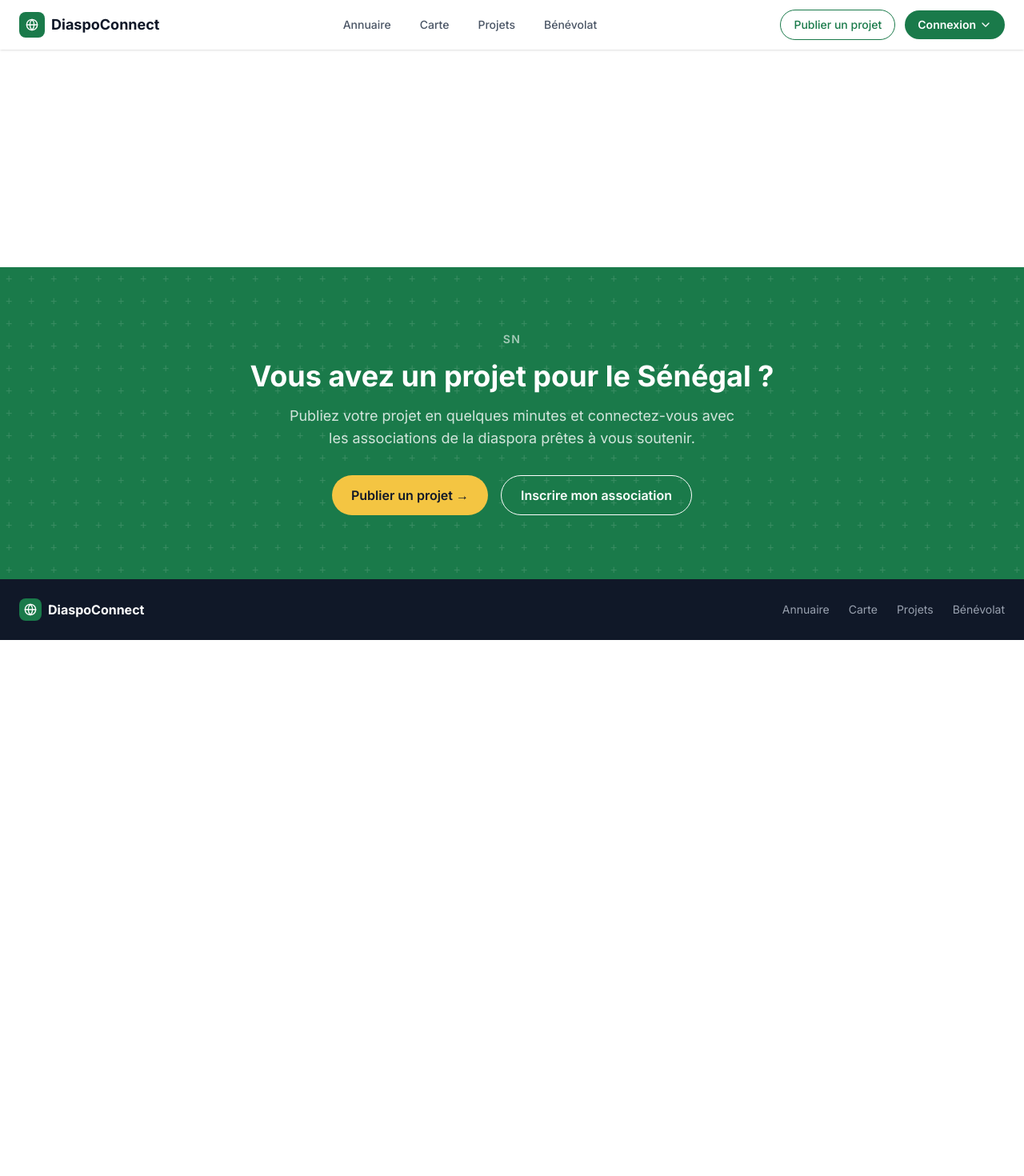
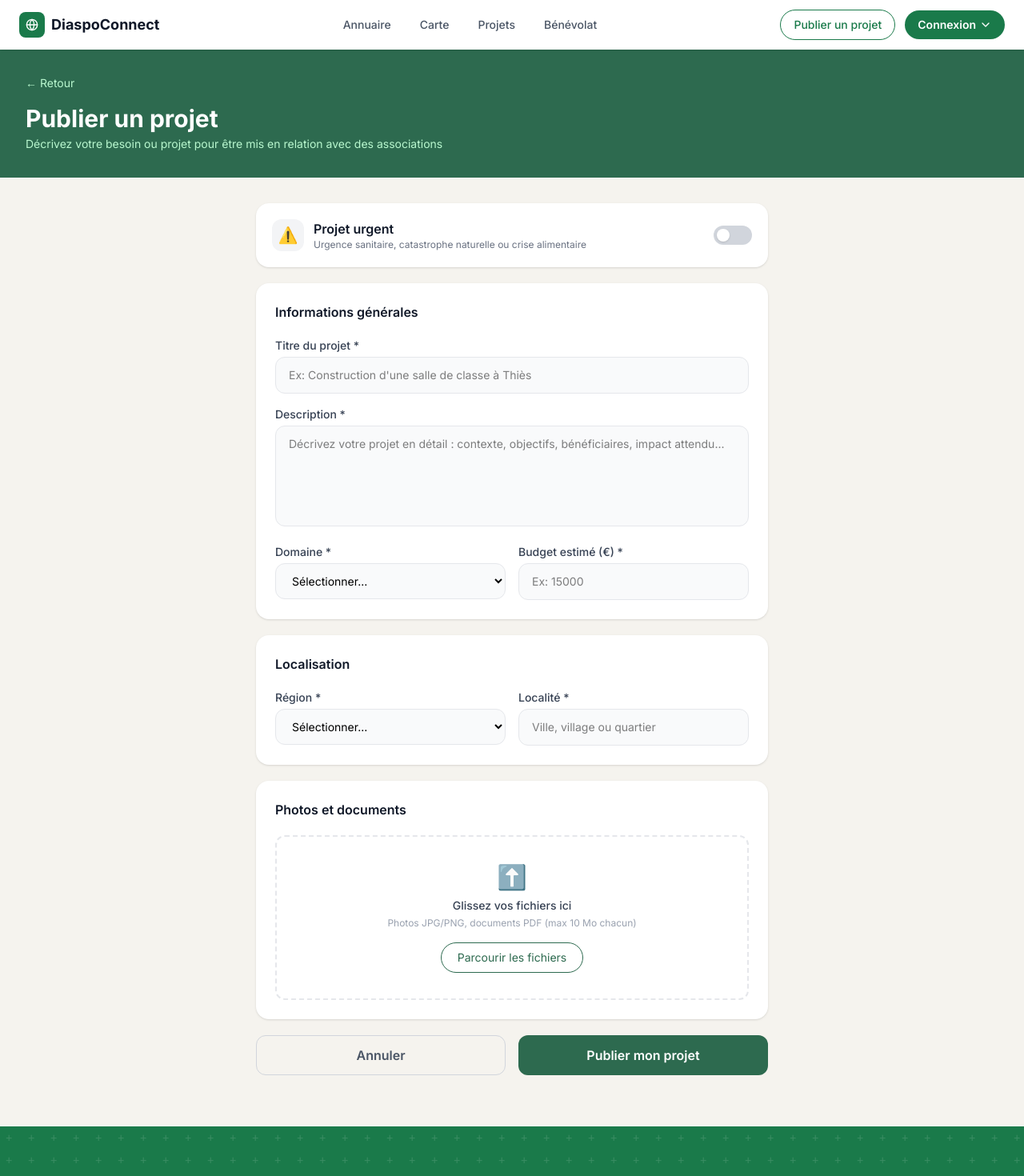
Before and after one commit to boussoc89-jpg/diaspoconnect, a React (Vite) app: page /publier in a window 1280 px wide. Shown: the top 1470 px of the page at 80% size. Before the commit the page ends 800 px from the top, so only its background shows below. Built offline with nearby package versions, Linux system fonts and the light colour scheme.

Commit message:
feat: page publier projet

```diff
--- a/src/App.jsx
+++ b/src/App.jsx
@@ -9,6 +9,7 @@ import Projets from './pages/Projets'
 import Benevolat from './pages/Benevolat'
 import Login from './pages/Login'
 import Admin from './pages/Admin'
+import PublierProjet from './pages/PublierProjet'
 
 export default function App() {
   return (
@@ -25,6 +26,7 @@ export default function App() {
             <Route path="/benevolat"    element={<Benevolat />} />
             <Route path="/login"        element={<Login />} />
             <Route path="/admin"        element={<Admin />} />
+            <Route path="/publier"      element={<PublierProjet />} />
           </Routes>
         </main>
         <Footer />
--- /dev/null
+++ b/src/pages/PublierProjet.jsx
@@ -0,0 +1,211 @@
+import { useState } from 'react'
+import { useNavigate } from 'react-router-dom'
+
+const domaines = ['Éducation', 'Santé', 'Agriculture', 'Environnement', 'Culture', 'Entrepreneuriat', 'Infrastructure']
+const regions = ['Dakar', 'Thiès', 'Saint-Louis', 'Ziguinchor', 'Kaolack', 'Diourbel', 'Louga', 'Fatick', 'Kolda', 'Matam', 'Tambacounda', 'Kédougou', 'Sédhiou', 'Kaffrine']
+
+export default function PublierProjet() {
+  const navigate = useNavigate()
+  const [urgent, setUrgent] = useState(false)
+  const [form, setForm] = useState({
+    titre: '', description: '', domaine: '', budget: '', region: '', localite: ''
+  })
+  const [fichiers, setFichiers] = useState([])
+  const [loading, setLoading] = useState(false)
+  const [success, setSuccess] = useState(false)
+
+  const handleChange = (e) => setForm({ ...form, [e.target.name]: e.target.value })
+
+  const handleFichiers = (e) => setFichiers([...fichiers, ...e.target.files])
+
+  const handleDrop = (e) => {
+    e.preventDefault()
+    setFichiers([...fichiers, ...e.dataTransfer.files])
+  }
+
+  const handleSubmit = async () => {
+    if (!form.titre || !form.description || !form.domaine || !form.budget) {
+      alert('Veuillez remplir tous les champs obligatoires')
+      return
+    }
+    setLoading(true)
+    // Simulation envoi
+    await new Promise(r => setTimeout(r, 1000))
+    setSuccess(true)
+    setLoading(false)
+  }
+
+  if (success) {
+    return (
+      <div className="min-h-screen bg-[#f5f3ee] flex items-center justify-center px-4">
+        <div className="bg-white rounded-2xl shadow-sm p-10 text-center max-w-md w-full">
+          <div className="text-5xl mb-4">🎉</div>
+          <h2 className="text-2xl font-bold text-gray-900 mb-2">Projet publié !</h2>
+          <p className="text-gray-500 text-sm mb-6">Votre projet a été soumis et sera examiné par notre équipe.</p>
+          <button
+            onClick={() => navigate('/')}
+            className="bg-[#2d6a4f] text-white px-6 py-3 rounded-xl font-semibold hover:bg-[#245a42] transition"
+          >
+            Retour à l'accueil
+          </button>
+        </div>
+      </div>
+    )
+  }
+
+  return (
+    <div className="min-h-screen bg-[#f5f3ee]">
+      {/* Header */}
+      <div className="bg-[#2d6a4f] text-white px-8 py-8">
+        <button onClick={() => navigate(-1)} className="flex items-center gap-1 text-green-200 text-sm mb-4 hover:text-white transition">
+          ← Retour
+        </button>
+        <h1 className="text-3xl font-bold">Publier un projet</h1>
+        <p className="text-green-200 text-sm mt-1">Décrivez votre besoin ou projet pour être mis en relation avec des associations</p>
+      </div>
+
+      <div className="max-w-2xl mx-auto px-4 py-8 flex flex-col gap-5">
+
+        {/* Projet urgent */}
+        <div className="bg-white rounded-2xl p-5 shadow-sm flex items-center justify-between">
+          <div className="flex items-center gap-3">
+            <div className="w-10 h-10 bg-gray-100 rounded-xl flex items-center justify-center text-xl">⚠️</div>
+            <div>
+              <p className="font-semibold text-gray-900">Projet urgent</p>
+              <p className="text-xs text-gray-500">Urgence sanitaire, catastrophe naturelle ou crise alimentaire</p>
+            </div>
+          </div>
+          <button
+            onClick={() => setUrgent(!urgent)}
+            className={`w-12 h-6 rounded-full transition-colors relative ${urgent ? 'bg-[#2d6a4f]' : 'bg-gray-300'}`}
+          >
+            <span className={`absolute top-1 w-4 h-4 bg-white rounded-full shadow transition-all ${urgent ? 'left-7' : 'left-1'}`} />
+          </button>
+        </div>
+
+        {/* Informations générales */}
+        <div className="bg-white rounded-2xl p-6 shadow-sm">
+          <h2 className="font-semibold text-gray-900 mb-5">Informations générales</h2>
+
+          <div className="mb-4">
+            <label className="block text-sm font-medium text-gray-700 mb-1">Titre du projet *</label>
+            <input
+              type="text"
+              name="titre"
+              placeholder="Ex: Construction d'une salle de classe à Thiès"
+              value={form.titre}
+              onChange={handleChange}
+              className="w-full border border-gray-200 rounded-xl px-4 py-3 text-sm bg-gray-50 focus:outline-none focus:border-[#2d6a4f]"
+            />
+          </div>
+
+          <div className="mb-4">
+            <label className="block text-sm font-medium text-gray-700 mb-1">Description *</label>
+            <textarea
+              name="description"
+              placeholder="Décrivez votre projet en détail : contexte, objectifs, bénéficiaires, impact attendu..."
+              value={form.description}
+              onChange={handleChange}
+              rows={5}
+              className="w-full border border-gray-200 rounded-xl px-4 py-3 text-sm bg-gray-50 focus:outline-none focus:border-[#2d6a4f] resize-none"
+            />
+          </div>
+
+          <div className="grid grid-cols-2 gap-4">
+            <div>
+              <label className="block text-sm font-medium text-gray-700 mb-1">Domaine *</label>
+              <select
+                name="domaine"
+                value={form.domaine}
+                onChange={handleChange}
+                className="w-full border border-gray-200 rounded-xl px-4 py-3 text-sm bg-gray-50 focus:outline-none focus:border-[#2d6a4f]"
+              >
+                <option value="">Sélectionner...</option>
+                {domaines.map(d => <option key={d} value={d}>{d}</option>)}
+              </select>
+            </div>
+            <div>
+              <label className="block text-sm font-medium text-gray-700 mb-1">Budget estimé (€) *</label>
+              <input
+                type="number"
+                name="budget"
+                placeholder="Ex: 15000"
+                value={form.budget}
+                onChange={handleChange}
+                className="w-full border border-gray-200 rounded-xl px-4 py-3 text-sm bg-gray-50 focus:outline-none focus:border-[#2d6a4f]"
+              />
+            </div>
+          </div>
+        </div>
+
+        {/* Localisation */}
+        <div className="bg-white rounded-2xl p-6 shadow-sm">
+          <h2 className="font-semibold text-gray-900 mb-5">Localisation</h2>
+          <div className="grid grid-cols-2 gap-4">
+            <div>
+              <label className="block text-sm font-medium text-gray-700 mb-1">Région *</label>
+              <select
+                name="region"
+                value={form.region}
+                onChange={handleChange}
+                className="w-full border border-gray-200 rounded-xl px-4 py-3 text-sm bg-gray-50 focus:outline-none focus:border-[#2d6a4f]"
+              >
+                <option value="">Sélectionner...</option>
+                {regions.map(r => <option key={r} value={r}>{r}</option>)}
+              </select>
+            </div>
+            <div>
+              <label className="block text-sm font-medium text-gray-700 mb-1">Localité *</label>
+              <input
+                type="text"
+                name="localite"
+                placeholder="Ville, village ou quartier"
+                value={form.localite}
+                onChange={handleChange}
+                className="w-full border border-gray-200 rounded-xl px-4 py-3 text-sm bg-gray-50 focus:outline-none focus:border-[#2d6a4f]"
+              />
+            </div>
+          </div>
+        </div>
+
+        {/* Photos et documents */}
+        <div className="bg-white rounded-2xl p-6 shadow-sm">
+          <h2 className="font-semibold text-gray-900 mb-5">Photos et documents</h2>
+          <div
+            onDrop={handleDrop}
+            onDragOver={(e) => e.preventDefault()}
+            className="border-2 border-dashed border-gray-200 rounded-xl p-8 text-center"
+          >
+            <div className="text-3xl mb-2">⬆️</div>
+            <p className="font-medium text-gray-700 text-sm">Glissez vos fichiers ici</p>
+            <p className="text-xs text-gray-400 mt-1">Photos JPG/PNG, documents PDF (max 10 Mo chacun)</p>
+            <label className="mt-4 inline-block cursor-pointer border border-[#2d6a4f] text-[#2d6a4f] text-sm px-5 py-2 rounded-full hover:bg-green-50 transition">
+              Parcourir les fichiers
+              <input type="file" multiple className="hidden" onChange={handleFichiers} />
+            </label>
+            {fichiers.length > 0 && (
+              <p className="text-xs text-green-600 mt-3">{fichiers.length} fichier(s) sélectionné(s)</p>
+            )}
+          </div>
+        </div>
+
+        {/* Boutons */}
+        <div className="grid grid-cols-2 gap-4 pb-8">
+          <button
+            onClick={() => navigate(-1)}
+            className="py-3 rounded-xl border border-gray-300 text-gray-600 font-semibold hover:bg-gray-50 transition"
+          >
+            Annuler
+          </button>
+          <button
+            onClick={handleSubmit}
+            disabled={loading}
+            className="py-3 rounded-xl bg-[#2d6a4f] text-white font-semibold hover:bg-[#245a42] transition disabled:opacity-60"
+          >
+            {loading ? 'Publication...' : 'Publier mon projet'}
+          </button>
+        </div>
+      </div>
+    </div>
+  )
+}
```
